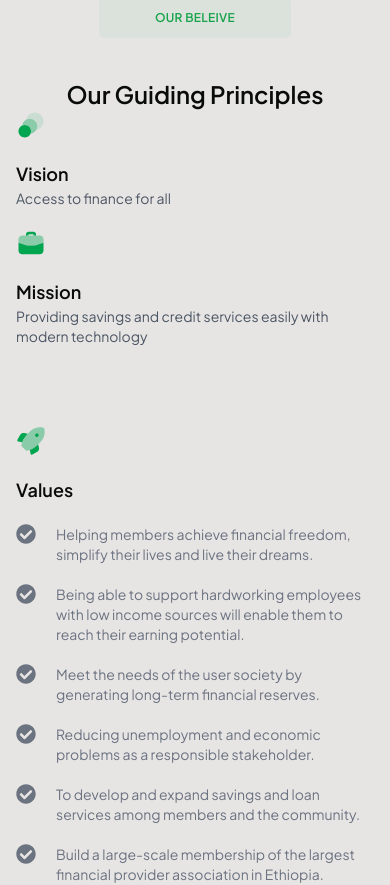
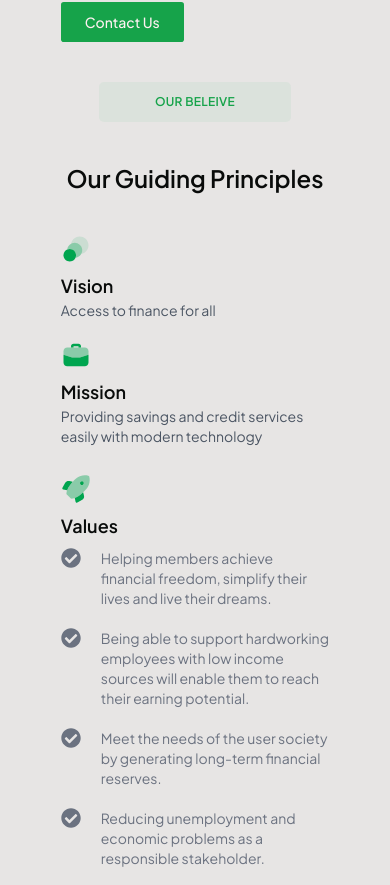
Before and after one commit to Upsurge-Tech/Project-Yehulusaccos-Frontend, a Next.js app: page /home in a window 390 px wide. Shown: the part 900-1785 px from the top of the page. Built offline with nearby package versions, Linux system fonts and the light colour scheme.

Commit message:
style: Improve mobile experience

```diff
--- a/app/(main)/home/page.tsx
+++ b/app/(main)/home/page.tsx
@@ -8,7 +8,7 @@ import Metrics from "@/components/home/Metrics";
 
 const HomePage = () => {
   return (
-    <div className="container overflow-hidden xl:overflow-visible my-20 flex flex-col w-full gap-y-5 md:gap-y-48 min-h-screen">
+    <div className="container overflow-hidden xl:overflow-visible my-20 flex flex-col w-full gap-y-5 md:gap-y-16 xl:gap-y-48 min-h-screen">
       <Intro />
       <OurBelieve />
       <OurUniqeness />
--- a/components/home/Intro.tsx
+++ b/components/home/Intro.tsx
@@ -8,7 +8,7 @@ import Link from "next/link";
 const Intro = () => {
   return (
     <div className=" grid grid-cols-1 xl:grid-cols-2 gap-x-10 xl:gap-x-36 gap-y-10">
-      <div className=" order-2 xl:order-1 flex h-full flex-col items-start justify-center py-5 gap-y-14">
+      <div className=" order-2 xl:order-1 flex h-full flex-col items-start place-self-center justify-center py-5 gap-y-14 w-3/4 xl:w-full">
         <h2 className="font-semibold text-3xl lg:text-5xl">
           Inclusive development to all & for all!
         </h2>
--- a/components/home/OurBelieve.tsx
+++ b/components/home/OurBelieve.tsx
@@ -17,13 +17,12 @@ const OurBelieve = () => {
   return (
     <div className=" w-full  flex flex-col items-center">
       <div className="bg-primarySoft w-48 mb-10 self-center text-primary flex items-center justify-center text-xs font-semibold tracking-wide  px-2 h-10 rounded-lg">
-        {" "}
         OUR BELEIVE
       </div>
       <h2 className="font-semibold text-2xl lg:text-4xl">
         Our Guiding Principles
       </h2>
-      <div className="hidden lg:flex relative  -rotate-45 lg:-top-2 left-48 ">
+      <div className="hidden xl:flex relative  -rotate-45 lg:-top-2 left-48 ">
         <Image
           src="/curlyarrow.svg"
           alt="curly green arrow"
@@ -31,33 +30,33 @@ const OurBelieve = () => {
           height={100}
         />
       </div>
-      <div className="w-full flex flex-col gap-y-20 xl:gap-y-0 xl:flex-row">
-        <div className="flex flex-col gap-y-5 lg:gap-y-20 w-full ">
-          <div className=" flex flex-col">
+      <div className="w-full flex flex-col mt-10 xl:mt-auto gap-y-7 xl:gap-y-20 xl:flex-row">
+        <div className="flex flex-col items-center lg:items-start gap-y-5 xl:gap-y-20 w-full ">
+          <div className=" flex self-center flex-col w-3/4 xl:w-full">
             <Image
               src={"/threecircles.svg"}
               width={30}
               height={30}
               alt="three circles"
             />
-            <h3 className="text-lg font-semibold pt-5">Vision</h3>
+            <h3 className="text-lg font-semibold pt-2 xl:pt-5">Vision</h3>
             <p className="text-gray-600 text-sm">Access to finance for all</p>
           </div>
-          <div className="flex flex-col">
+          <div className="flex self-center flex-col w-3/4 xl:w-full">
             <Image
               src={"/briefcase.svg"}
               width={30}
               height={30}
               alt="briefcase"
             />
-            <h3 className="text-lg font-semibold pt-5">Mission</h3>
+            <h3 className="text-lg font-semibold pt-2 xl:pt-5">Mission</h3>
             <p className="text-gray-600 text-sm">
               Providing savings and credit services easily with modern
               technology
             </p>
           </div>
         </div>
-        <div className="flex flex-col w-full gap-y-5 ">
+        <div className="flex flex-col self-center w-3/4 xl:w-full gap-y-2 xl:gap-y-5 ">
           <Image
             src={"/rocket.svg"}
             width={30}
--- a/components/home/OurUniqeness.tsx
+++ b/components/home/OurUniqeness.tsx
@@ -22,10 +22,10 @@ const OurUniqeness = () => {
         >
           OUR UNIQENESS
         </div>
-        <h2 className="font-semibold text-2xl lg:text-4xl">
+        <h2 className="font-semibold text-2xl self-center xl:self-auto lg:text-4xl">
           What makes us different?
         </h2>
-        <div className="flex flex-col gap-y-5">
+        <div className="flex flex-col gap-y-5 self-center xl:self-auto xl:w-full w-3/4">
           {uniqeness.map((unique) => (
             <div key={unique} className="flex  gap-x-5  text-gray-500">
               <div>
@@ -36,7 +36,7 @@ const OurUniqeness = () => {
           ))}
         </div>
       </div>
-      <div className="place-self-center h-[300px] sm:h-[500px] w-4/5 xl:w-full order-1 xl:order-2 relative flex flex-col items-center justify-center rounded-3xl">
+      <div className="place-self-center h-[300px] sm:h-[500px] w-3/4 xl:w-full order-1 xl:order-2 relative flex flex-col items-center justify-center rounded-3xl">
         <Image
           src="/plantsWithCents.svg"
           fill
```
